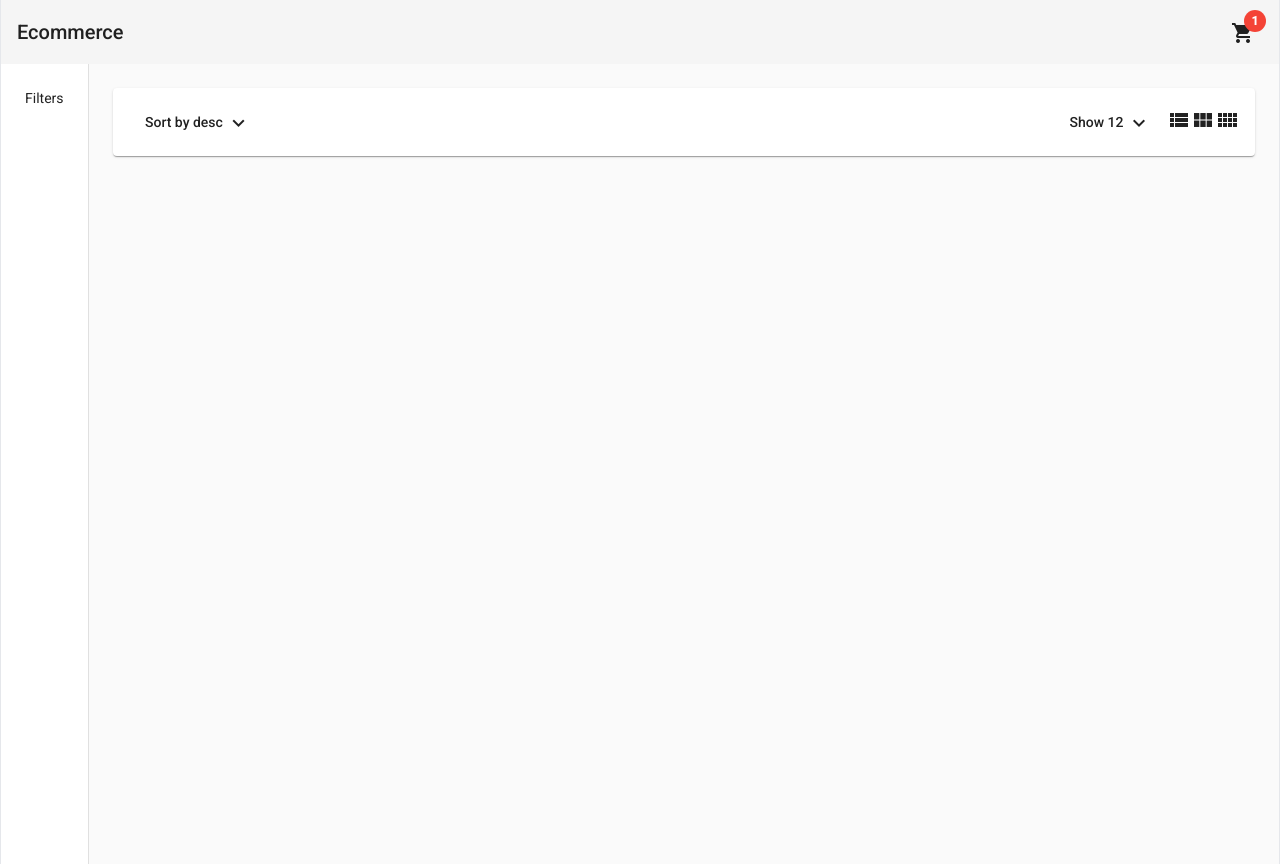
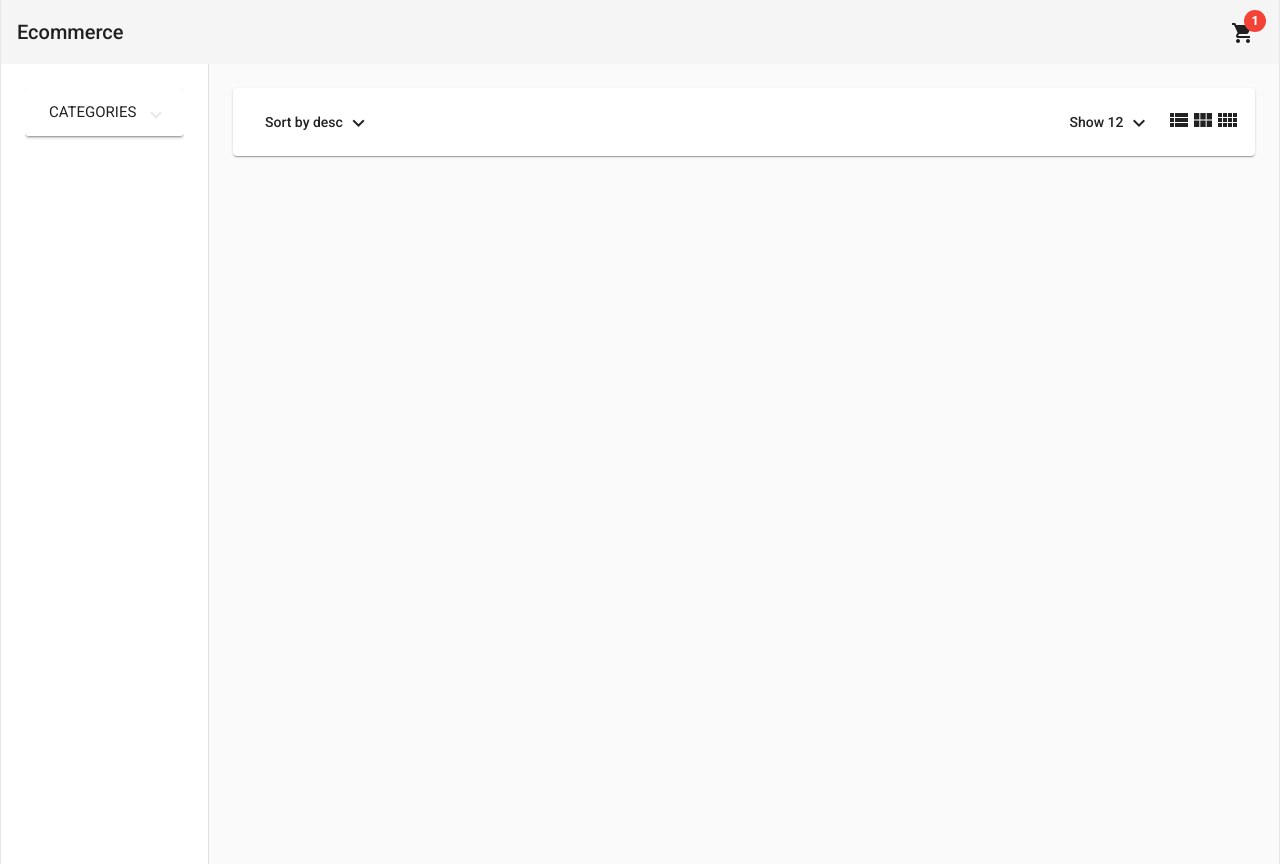
Before and after one commit to ankurinfoniti/angular-basic-ecommerce, an Angular app: page /home in a window 1280 px wide. Built offline with nearby package versions, Linux system fonts and the light colour scheme.

Commit message:
left side filter menu

```diff
--- a/src/app/app.module.ts
+++ b/src/app/app.module.ts
@@ -20,6 +20,7 @@
 import { HeaderComponent } from './components/header/header.component';
 import { HomeComponent } from './pages/home/home.component';
 import { ProductHeaderComponent } from './pages/home/components/product-header/product-header.component';
+import { FiltersComponent } from './pages/home/components/filters/filters.component';
 
 @NgModule({
   declarations: [
@@ -27,6 +28,7 @@
     HeaderComponent,
     HomeComponent,
     ProductHeaderComponent,
+    FiltersComponent,
   ],
   imports: [
     BrowserModule,
--- /dev/null
+++ b/src/app/pages/home/components/filters/filters.component.html
@@ -0,0 +1,10 @@
+<mat-expansion-panel *ngIf="categories">
+  <mat-expansion-panel-header>
+    <mat-panel-title>CATEGORIES</mat-panel-title>
+  </mat-expansion-panel-header>
+  <mat-selection-list [multiple]="false">
+    <mat-list-option *ngFor="let category of categories" [value]="category">
+      <button (click)="onShowCategory(category)">{{ category }}</button>
+    </mat-list-option>
+  </mat-selection-list>
+</mat-expansion-panel>
--- /dev/null
+++ b/src/app/pages/home/components/filters/filters.component.ts
@@ -0,0 +1,19 @@
+import { Component, EventEmitter, OnInit, Output } from '@angular/core';
+
+@Component({
+  selector: 'app-filters',
+  templateUrl: './filters.component.html',
+  styleUrls: ['./filters.component.css'],
+})
+export class FiltersComponent implements OnInit {
+  @Output() showCategory = new EventEmitter<string>();
+  categories = ['Shoes', 'Sports'];
+
+  constructor() {}
+
+  ngOnInit(): void {}
+
+  onShowCategory(category: string): void {
+    this.showCategory.emit(category);
+  }
+}
--- a/src/app/pages/home/home.component.html
+++ b/src/app/pages/home/home.component.html
@@ -3,7 +3,7 @@
   class="min-h-full max-w-7xl mx-auto border-x"
 >
   <mat-drawer mode="side" opened class="p-6">
-    <div>Filters</div>
+    <app-filters (showCategory)="onShowCategory($event)"></app-filters>
   </mat-drawer>
   <mat-drawer-content class="p-6">
     <app-product-header
--- a/src/app/pages/home/home.component.ts
+++ b/src/app/pages/home/home.component.ts
@@ -7,6 +7,7 @@
 })
 export class HomeComponent implements OnInit {
   cols = 3;
+  category: string | undefined;
 
   constructor() {}
 
@@ -15,4 +16,8 @@
   oncolumnsCountChange(colsNum: number): void {
     this.cols = colsNum;
   }
+
+  onShowCategory(newCategory: string): void {
+    this.category = newCategory;
+  }
 }
```
Also changed, not shown: src/app/pages/home/components/filters/filters.component.css (added), 1 other file (tests, documents, lock files or other folders).
